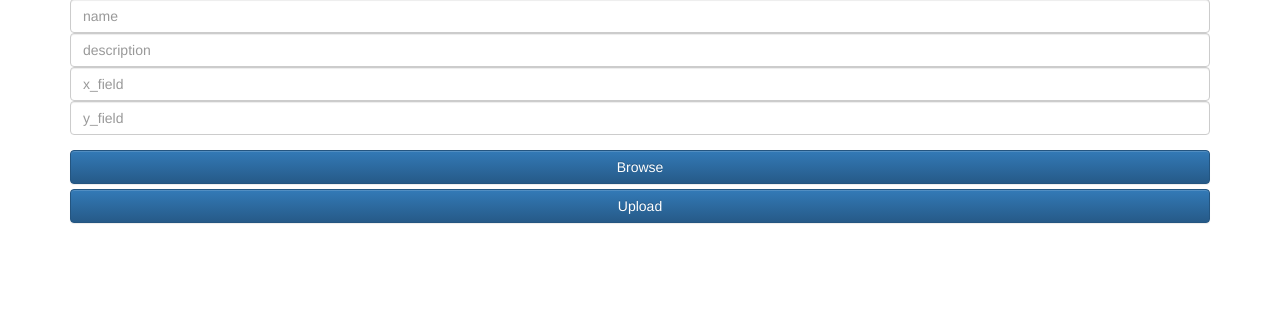
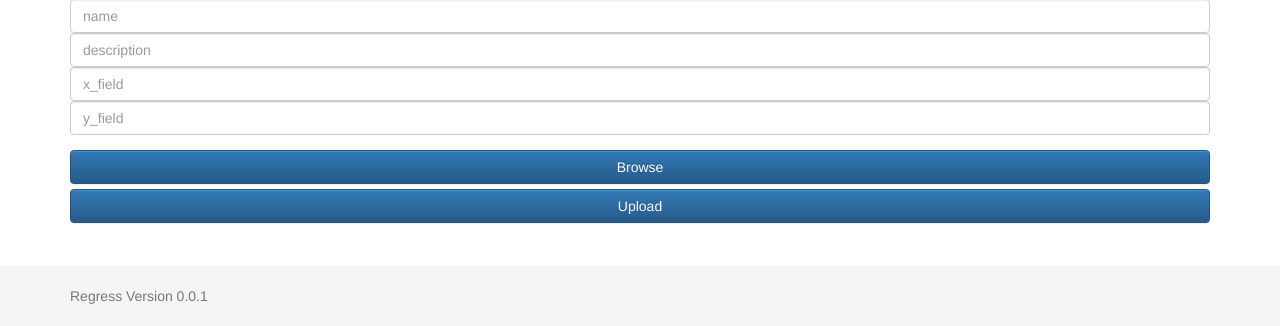
Before and after one commit to kevinschoon/regress-python, a Flask app: page / in a window 1280 px wide. Shown: the part 474-800 px from the top of the page. Run offline with Flask 2, Linux system fonts and the light colour scheme; some libraries are stand-ins or nearby versions.

Commit message:
Add sticky footer with version

```diff
--- a/regress/templates/index.html
+++ b/regress/templates/index.html
@@ -14,13 +14,28 @@
             integrity="sha384-0mSbJDEHialfmuBBQP6A4Qrprq5OVfW37PRR3j5ELqxss1yVqOtnepnHVP9aJ7xS"
             crossorigin="anonymous"></script>
     <style>
+    html {
+  position: relative;
+  min-height: 100%;
+}
+
         body {
           padding-top: 50px;
+          margin-bottom: 60px;
         }
         .main-content {
           padding: 40px 15px;
           text-align: center;
         }
+        .footer {
+          position: absolute;
+          bottom: 0;
+          width: 100%;
+          /* Set the fixed height of the footer here */
+          height: 60px;
+          background-color: #f5f5f5;
+        }
+
 
     </style>
 </head>
@@ -129,5 +144,11 @@
     </div>
 </div>
 {% endif %}
+<footer class="footer">
+    <div class="container">
+        <br>
+        <p class="text-muted">Regress Version {{ version }}</p>
+    </div>
+</footer>
 </body>
 </html>
```
